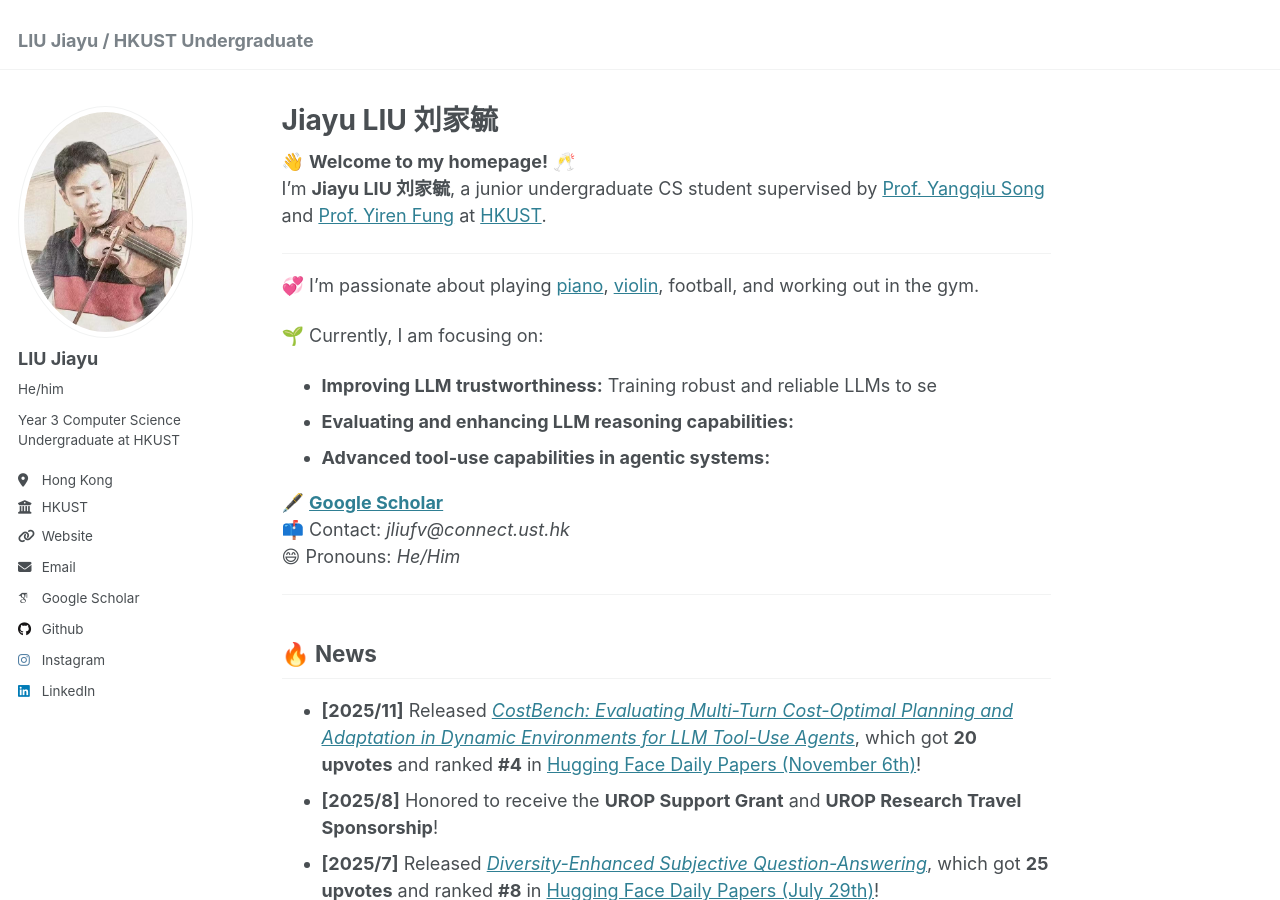
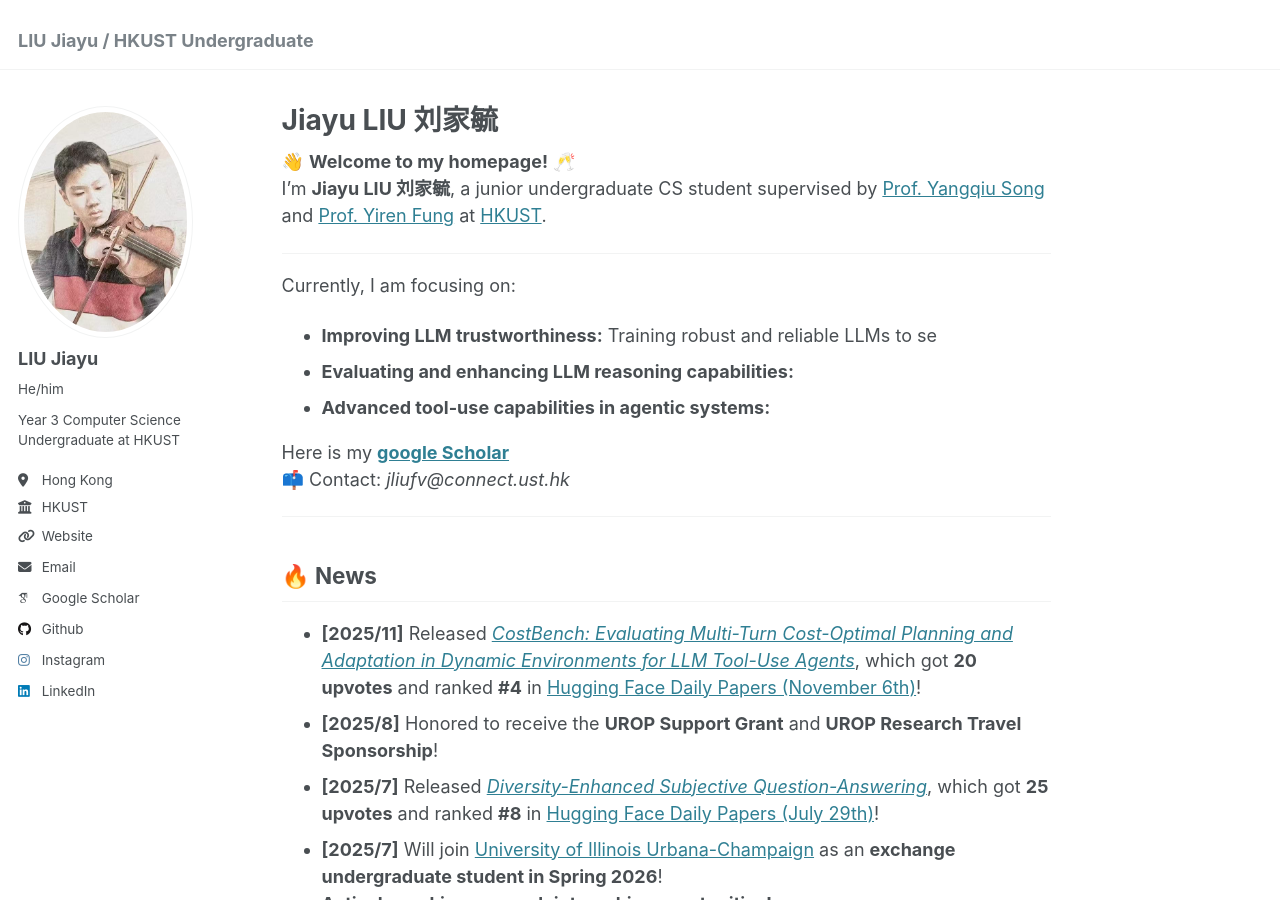
Before and after one commit to JiayuJeff/JiayuJeff.github.io, a Jekyll site: the page built from _pages/about.md, in a window 1280 px wide and 900 px high. Built offline with Jekyll 4.4.1, drawn with Linux system fonts in a browser that asks for light colours; some web fonts are replaced; some of the changed text lies outside the part shown.

Commit message:
Update about.md

```diff
--- a/_pages/about.md
+++ b/_pages/about.md
@@ -13,17 +13,14 @@ I’m **Jiayu LIU 刘家毓**, a junior undergraduate CS student supervised by [
 
 ---
 
-💞️ I’m passionate about playing [piano](https://youtu.be/5r_Y9tE_fbo?si=Rnv-_KuOYPt7_rPF), [violin](https://youtu.be/-ohoA3pO9Ks?si=8ZsqIn7GO0pp31UR), football, and working out in the gym.
-
-🌱 Currently, I am focusing on:
+Currently, I am focusing on:
 
 - **Improving LLM trustworthiness:** Training robust and reliable LLMs to se
 - **Evaluating and enhancing LLM reasoning capabilities:**
 - **Advanced tool-use capabilities in agentic systems:**
 
-🖋️ [**Google Scholar**](https://scholar.google.com/citations?user=PIQxhfMAAAAJ&hl=en)
+Here is my [**google Scholar**](https://scholar.google.com/citations?user=PIQxhfMAAAAJ&hl=en)
 📫 Contact: *jliufv@connect.ust.hk*
-😄 Pronouns: *He/Him*
 
 ---
 
```
Also changed, not shown: other parts of _pages/about.md (+8 -0 lines).
